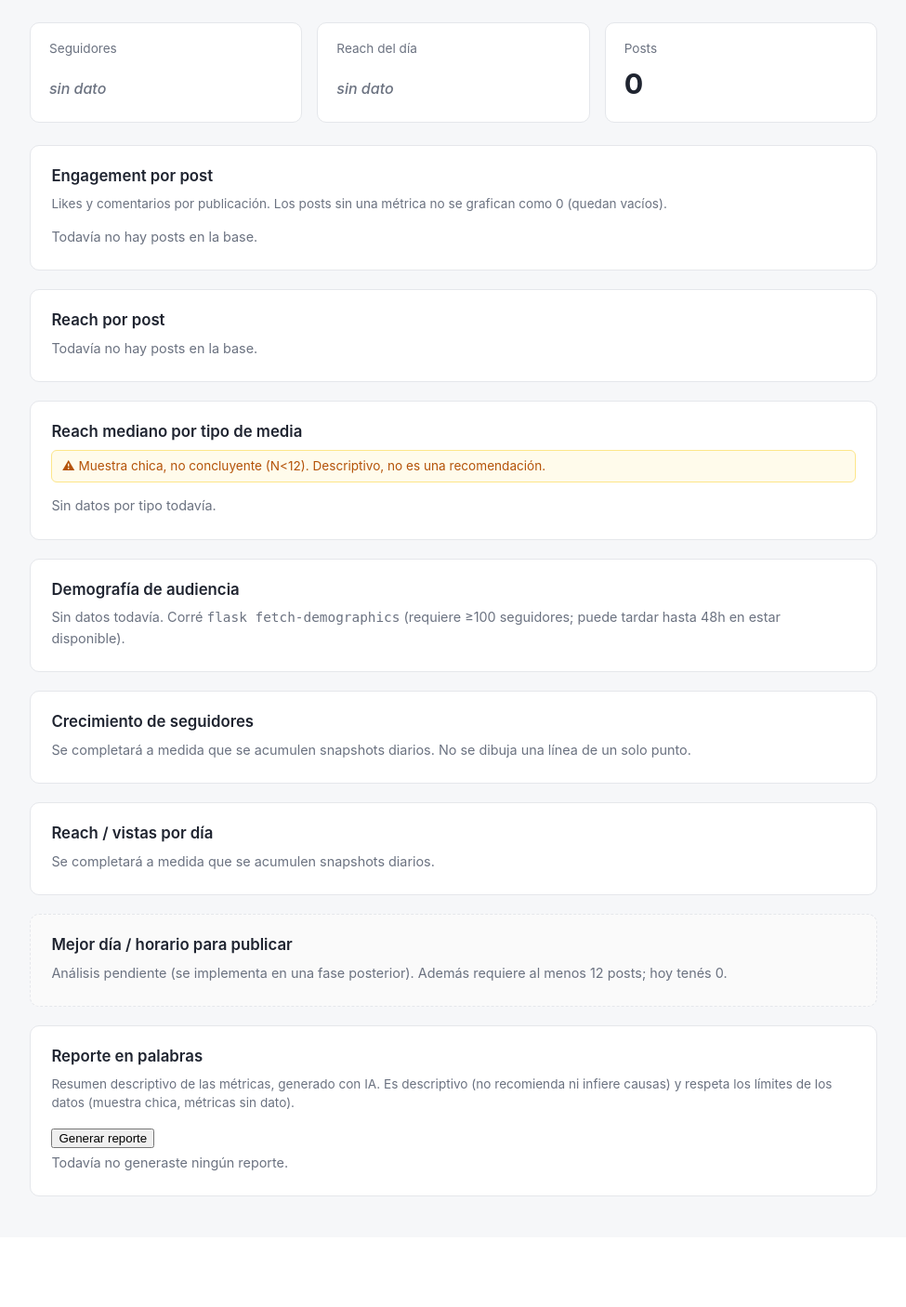
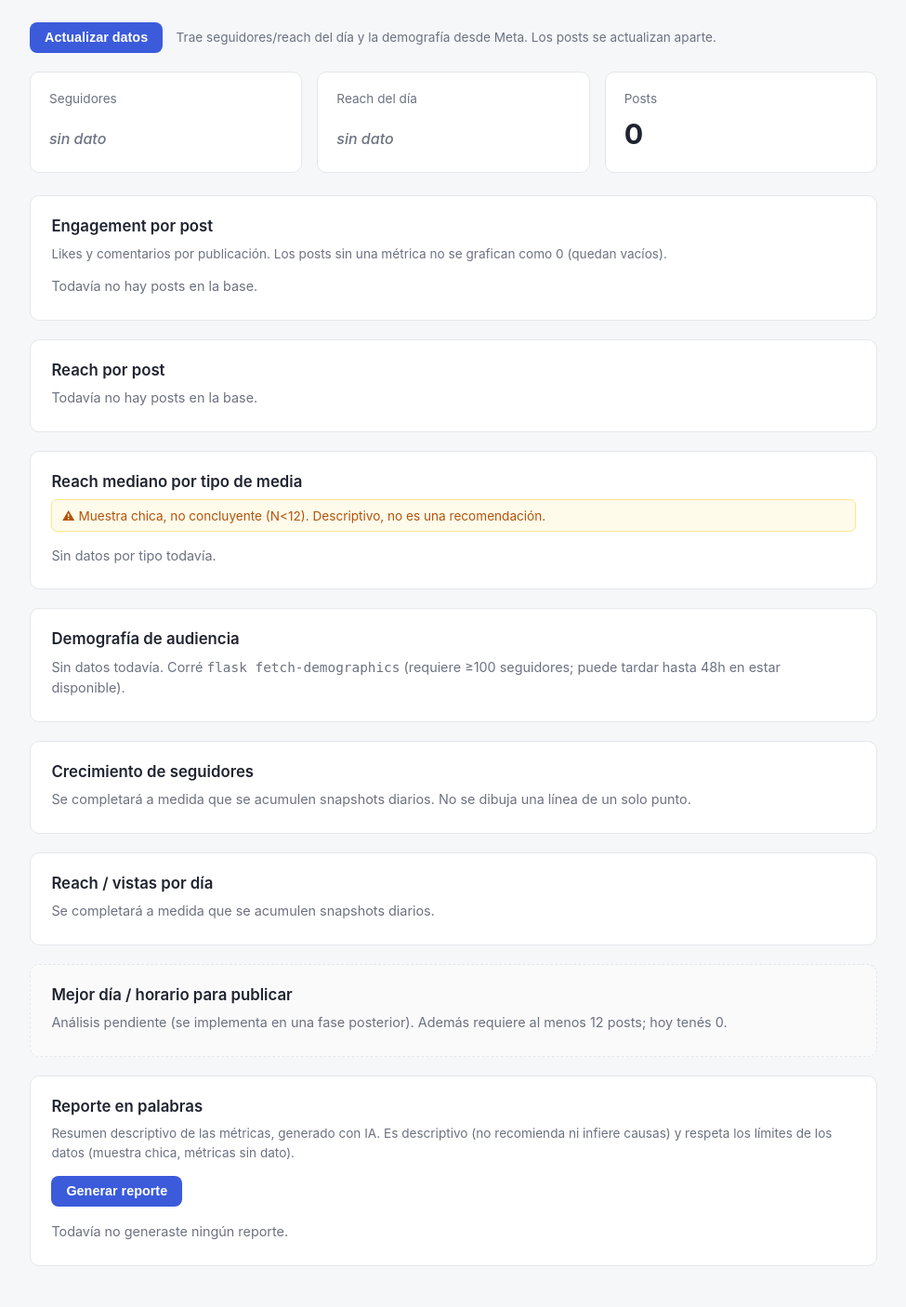
Before and after one commit to thusspokedata/reportes-instagram, a Flask app: page /dashboard in a window 1280 px wide. Shown: the part 61-1467 px from the top of the page at 93% size, without its empty margins (152-1127 px from the left). Before the commit the page ends 1348 px from the top, so only its background shows below. Run offline with Flask 3, Linux system fonts and the light colour scheme; the visitor is signed in with stand-in values (Sample User, id 1); data that the repository does not hold is empty; parts of the project's set-up code (start-up, migrations or seed data) failed here and were passed over; some libraries are stand-ins or nearby versions.

Commit message:
Botón "Actualizar datos" (snapshot del día + demografía a pedido)
Agrega un botón en el dashboard que refresca desde Meta, a pedido, el snapshot
de cuenta (seguidores/reach) y la demografía de la usuaria logueada. Liviano y
síncrono (~8 llamadas; NO re-baja los posts, que es la bajada pesada).

- app/insights/service.py (nuevo): refresh_account_data(user) resuelve la cuenta
  IG una vez y la reusa para snapshot + demografía. capture_account_snapshot se
  extrae acá desde cli.py (dedup del guardrail follower_count-del-perfil) y el
  CLI lo importa — fetch-insights/daily-snapshot sin cambio de comportamiento.
- POST /actualizar: mismas defensas que /reporte (sesión + same-origin, 403
  cross-site). Degradación defensiva ante RateLimitError/InsightsError (flash,
  sin 500). Opera solo sobre la usuaria de la sesión.
- CSS: estilo del botón/barra y, de paso, de los flashes y el reporte de SPEC 07
  que habían quedado sin estilar (report-content con pre-wrap para no desbordar).
- BACKLOG: debounce de los botones de acción + persistencia no transaccional.

Tests: 156 pasan (8 nuevos): refresh resuelve la cuenta una vez + persiste
snapshot/demografía, propaga rate-limit; ruta exige sesión, rechaza/permite por
origin, persiste, degrada ante rate-limit e insights-error. Gates internos
(seguridad/revisión/datos) sin bloqueantes; el guardrail follower_count-del-
perfil verificado intacto tras el refactor.

```diff
--- a/app/routes/dashboard.py
+++ b/app/routes/dashboard.py
@@ -27,6 +27,8 @@ from flask import (
 )
 
 from ..db import get_db
+from ..insights import service as insights_service
+from ..insights.fetch import InsightsError, RateLimitError
 from ..reports import generate as reports_generate
 from ..reports.store import latest_reports
 
@@ -212,6 +214,36 @@ def dashboard():
     return render_template("dashboard.html", data=data, reports=reports)
 
 
+@bp.route("/actualizar", methods=["POST"])
+def actualizar_datos():
+    """Refresca el snapshot del día (seguidores/reach) + la demografía desde
+    Meta, a pedido. Mismas defensas que /reporte: sesión + same-origin. Es
+    liviano (no re-baja los posts). Degradación defensiva ante el rate limit o
+    fallos de Meta: avisa con un flash y no rompe.
+    """
+    user_id = session.get("user_id")
+    if not session.get("logged_in") or not user_id:
+        return redirect(url_for("auth.login"))
+
+    if not _same_origin_request():
+        abort(403)
+
+    user = get_db().execute(
+        "SELECT * FROM usuarias WHERE id = ?", (user_id,)
+    ).fetchone()
+    if user is None:
+        return redirect(url_for("auth.login"))
+
+    try:
+        insights_service.refresh_account_data(user)
+        flash("Datos actualizados.", "ok")
+    except RateLimitError:
+        flash("Meta limitó las solicitudes; probá de nuevo en un rato.", "error")
+    except InsightsError:
+        flash("No se pudieron actualizar los datos ahora mismo.", "error")
+    return redirect(url_for("dashboard.dashboard"))
+
+
 def _same_origin_request():
     """Defensa CSRF en profundidad: el POST debe venir del propio sitio.
 
--- a/app/static/css/dashboard.css
+++ b/app/static/css/dashboard.css
@@ -104,3 +104,62 @@ body {
   margin: 0 0 0.5rem;
   color: var(--muted);
 }
+
+/* Barra de acciones (Actualizar datos) */
+.toolbar {
+  display: flex;
+  align-items: center;
+  gap: 0.9rem;
+  flex-wrap: wrap;
+  margin-bottom: 1.25rem;
+}
+.toolbar .note { margin: 0; }
+
+/* Botones de acción */
+.btn-refresh,
+.btn-report {
+  background: var(--accent);
+  color: #fff;
+  border: none;
+  border-radius: 8px;
+  padding: 0.55rem 1rem;
+  font-size: 0.9rem;
+  font-weight: 600;
+  cursor: pointer;
+}
+.btn-refresh:hover,
+.btn-report:hover { background: #2f49b0; }
+
+/* Avisos (flash) */
+.flashes { list-style: none; padding: 0; margin: 0 0 1.25rem; }
+.flash {
+  border-radius: 8px;
+  padding: 0.6rem 0.85rem;
+  font-size: 0.9rem;
+  border: 1px solid var(--line);
+}
+.flash-ok { background: #ecfdf5; border-color: #a7f3d0; color: #065f46; }
+.flash-error { background: #fef2f2; border-color: #fecaca; color: #991b1b; }
+
+/* Reporte de texto */
+.reports form { margin-bottom: 1rem; }
+.report {
+  border-top: 1px solid var(--line);
+  padding-top: 0.9rem;
+  margin-top: 0.9rem;
+}
+.report h3 { font-size: 0.95rem; margin: 0 0 0.5rem; font-weight: 600; }
+.report-meta { color: var(--muted); font-weight: 400; font-size: 0.8rem; }
+.report-content {
+  /* pre-wrap: respeta los saltos de párrafo del modelo y además envuelve el
+     texto largo (un <pre> normal se desbordaría horizontalmente). */
+  white-space: pre-wrap;
+  word-wrap: break-word;
+  font-family: inherit;
+  font-size: 0.92rem;
+  color: var(--ink);
+  background: #f8f9fb;
+  border-radius: 8px;
+  padding: 0.85rem 1rem;
+  margin: 0;
+}
--- a/app/templates/dashboard.html
+++ b/app/templates/dashboard.html
@@ -16,6 +16,15 @@
       </ul>
     {% endif %}
   {% endwith %}
+
+  {# ---- Actualizar datos a pedido (snapshot del día + demografía) ---- #}
+  <section class="toolbar">
+    <form method="post" action="{{ url_for('dashboard.actualizar_datos') }}">
+      <button type="submit" class="btn-refresh">Actualizar datos</button>
+    </form>
+    <p class="note">Trae seguidores/reach del día y la demografía desde Meta.
+      Los posts se actualizan aparte.</p>
+  </section>
 
   {# ---- Resumen de cuenta (tarjetas). NULL -> "sin dato", nunca 0. ---- #}
   <section class="cards" aria-label="Resumen de cuenta">
```
Also changed, not shown: BACKLOG.md (+18 -8 lines), app/insights/cli.py (+4 -17 lines), app/insights/service.py (added, +38 -0 lines), tests/test_dashboard_refresh.py (added, +106 -0 lines), tests/test_insights_service.py (added, +63 -0 lines).
